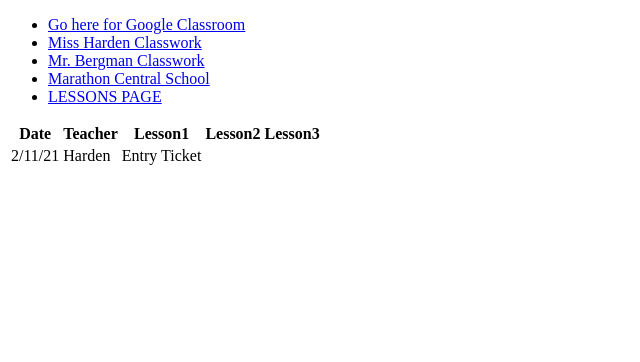
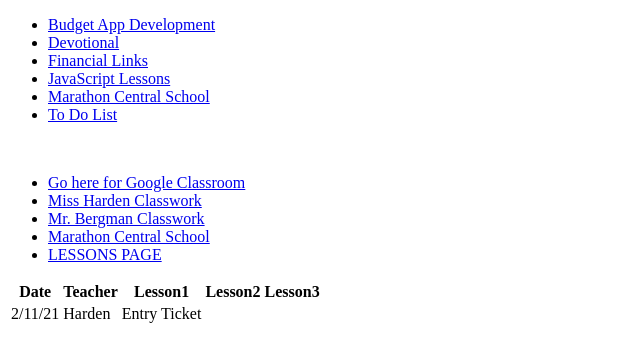
Before and after one commit to dru11/da, a plain HTML site: page nickWood.html in a window 1280 px wide. Shown: the whole page, without its empty margins (0-640 px from the left). Drawn offline with Linux system fonts and the light colour scheme.

Commit message:
Update nickWood.html

```diff
--- a/nickWood.html
+++ b/nickWood.html
@@ -4,6 +4,16 @@
     <meta charset="utf-8">
 
     <title>Nick Wood</title>
+    <nav>
+      <ul>
+        <li><a href="budgetAppDevelopment.html">Budget App Development</a></li>
+        <li><a href="devotional.html">Devotional</a></li>
+        <li><a href="financialLinks.html">Financial Links</a></li>
+        <li><a href="javaScriptLessons.html">JavaScript Lessons</a></li>
+        <li><a href="marathonCentralSchool.html">Marathon Central School</a></li>
+        <li><a href="toDo.html">To Do List</a></li>
+      </ul>
+    </nav><br>
 
   <body>
 
```
